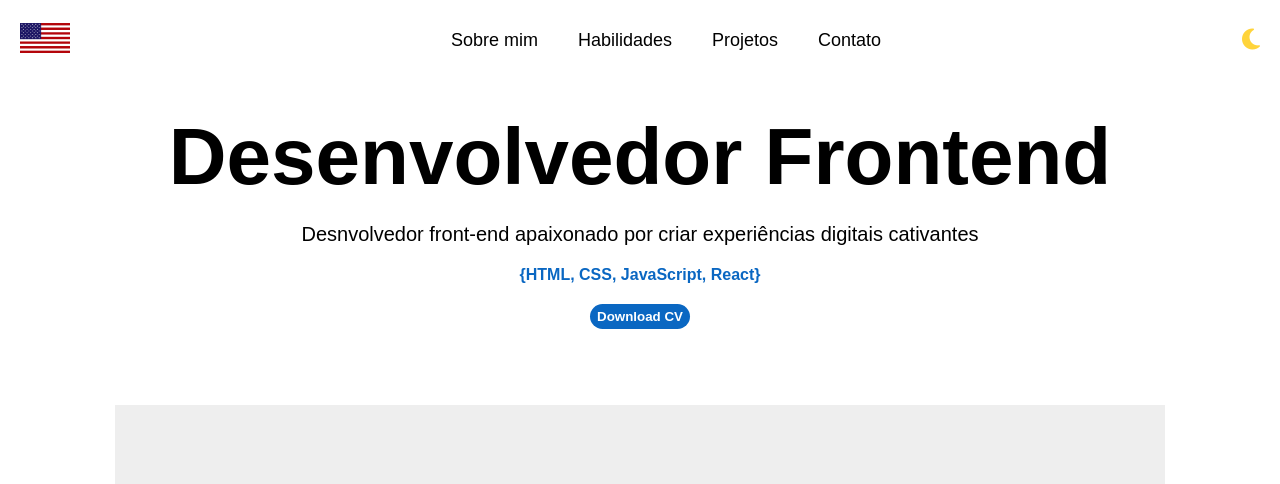
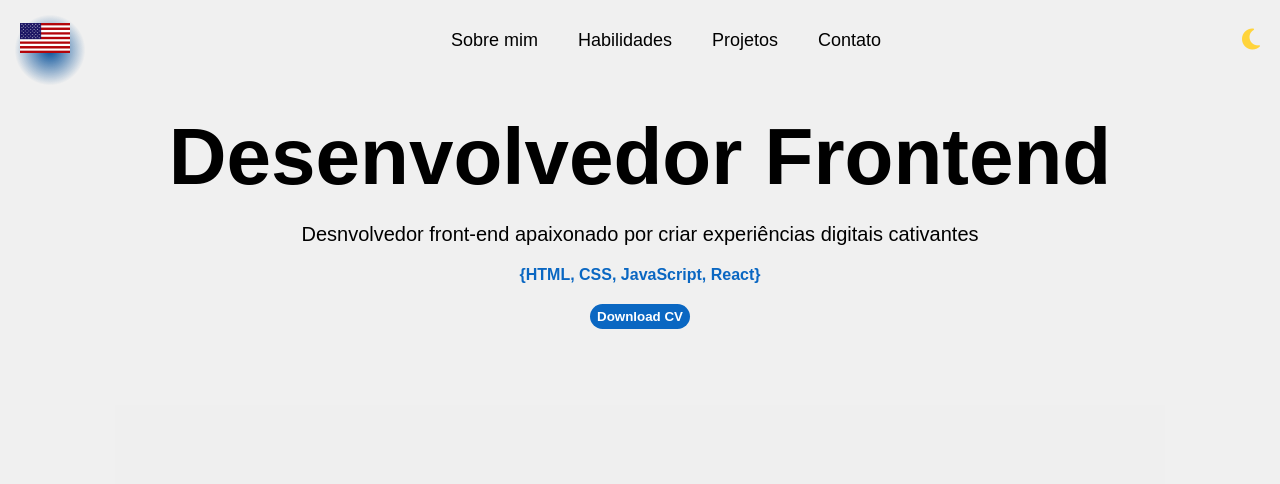
Before and after one commit to MatheusLMMARCILIO/PortifolioFrontend, a plain HTML site: page index.html in a window 1280 px wide. Shown: the top 484 px of the page. Drawn offline with Linux system fonts and the light colour scheme.

Commit message:
07/08/2024 18h44

```diff
--- a/Script.js
+++ b/Script.js
@@ -34,3 +34,12 @@ const React = document.querySelector('.React')
     JS.classList.toggle("dark")
     React.classList.toggle("dark")
 });
+
+document.addEventListener('mousemove', function(event) {
+    const light = document.getElementById('light');
+    const x = event.clientX;
+    const y = event.clientY;
+
+    light.style.left = `${x - 50}px`;
+    light.style.top = `${y - 50}px`;
+});
--- a/index.html
+++ b/index.html
@@ -17,6 +17,11 @@
 </head>
 
 <body>
+
+    <div id="background">
+        <div id="light"></div>
+    </div>
+
     <section class="allPage">
 
         <section class="Menu">
--- a/style.css
+++ b/style.css
@@ -2,7 +2,40 @@
     margin: 0;
     padding: 0;
     font-family: sans-serif;
+    box-sizing: border-box;
 }
+
+body {
+    background: #f0f0f0; /* Cor de fundo clara para contraste com a luz roxa */
+}
+
+#background {
+    position: fixed;
+    width: 100vw;
+    height: 100vh;
+    top: 0;
+    left: 0;
+    z-index: 0; /* Fica atrás do conteúdo */
+    overflow: hidden; /* Garante que a luz não cause barras de rolagem */
+}
+
+#light {
+    position: absolute;
+    width: 100px; /* Tamanho da luz menor */
+    height: 100px; /* Tamanho da luz menor */
+    background: radial-gradient(circle, #054f99 0%, rgba(0, 0, 0, 0) 50%);
+    pointer-events: none; /* Faz com que o elemento não interfira com o clique do mouse */
+    border-radius: 50%;
+    transition: 0.1s; /* Suaviza a movimentação da luz */
+    z-index: 1; /* Garante que a luz fique acima do fundo, mas atrás do conteúdo */
+}
+
+.allPage {
+    position: relative; /* Garante que o conteúdo fique sobre o fundo */
+    z-index: 2; /* Garante que o conteúdo fique acima da luz e do fundo */
+}
+
+/*******************************/
 
 body.dark {
     background-color: rgba(0, 0, 0, 0.904);
@@ -200,7 +233,7 @@ li {
     height: 450px;
     max-width: 1050px;
     min-width: 50px;
-    background-color: #EEEEEE;
+    background-color: #eeeeee75;
 
 }
 
```
